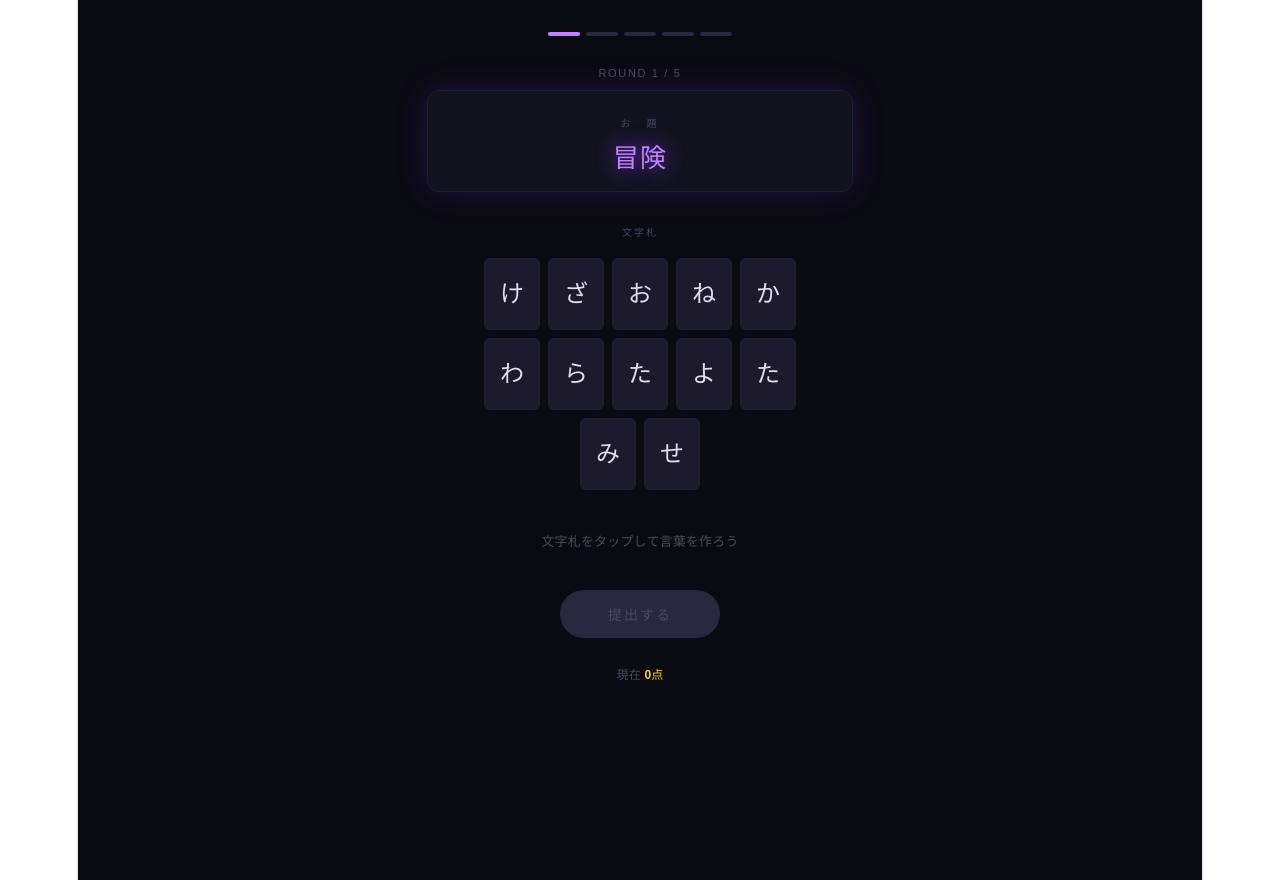
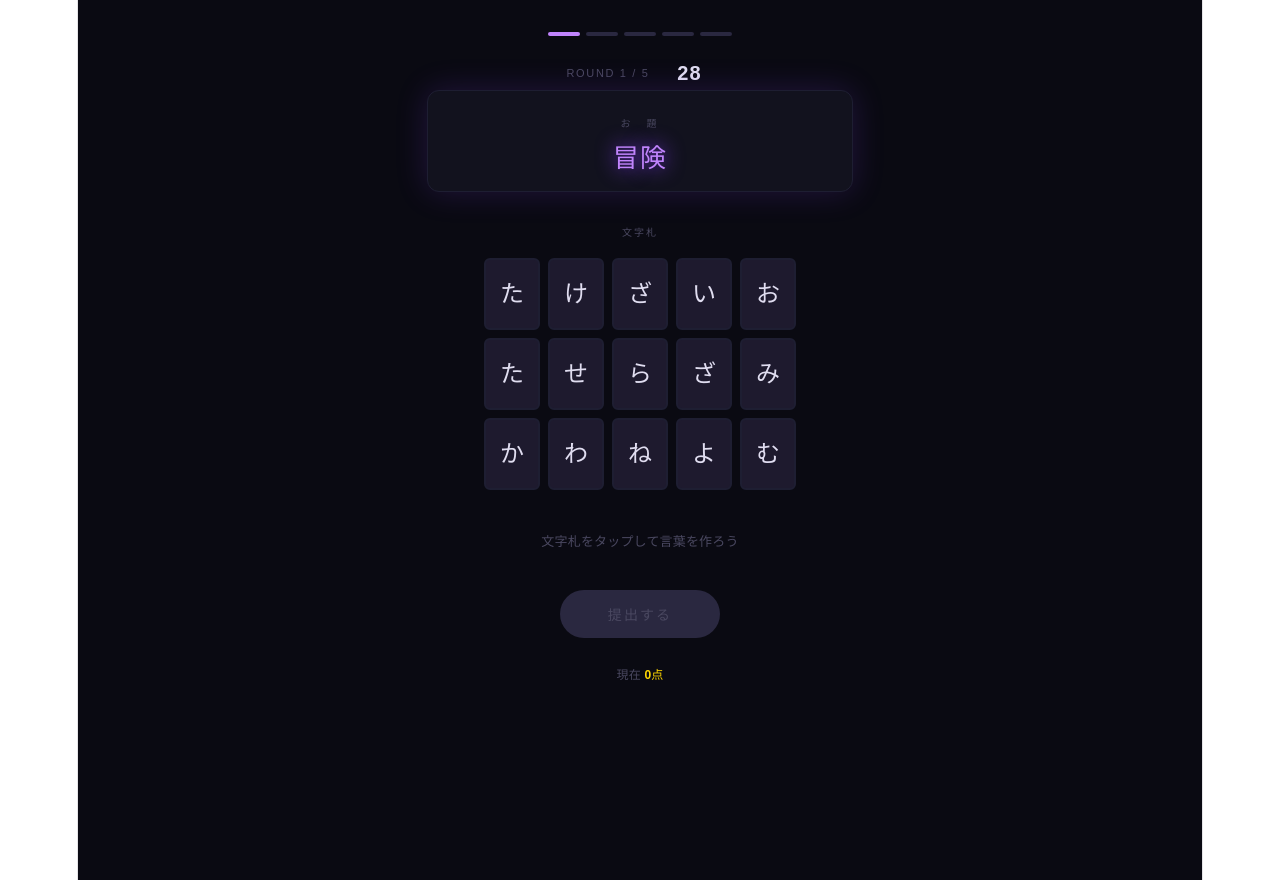
Before and after one commit to keisukefuruta-boardboard/mojibiki, a React (Vite) app: page / in a window 1280 px wide. Both pictures are taken after a click on the button "はじめる". Built offline with nearby package versions, Linux system fonts and the light colour scheme.

Commit message:
add ranking and timer

```diff
--- a/src/App.jsx
+++ b/src/App.jsx
@@ -1,4 +1,4 @@
-import { useState, useEffect, useRef } from "react";
+import React, { useState, useEffect, useRef } from "react";
 
 // ひらがな文字札プール（頻度重み付き）
 const POOL = [
@@ -21,7 +21,7 @@ const POOL = [
 ];
 
 const TOTAL_ROUNDS = 5;
-const HAND_SIZE = 12;
+const HAND_SIZE = 15;
 
 function shuffle(arr) {
   const a = [...arr];
@@ -164,19 +164,19 @@ async function judgeWord(word, theme) {
   return localJudgeWord(word, theme);
 }
 
-// スコア計算：関連度 × 文字数ボーナス
+// スコア計算：最大100点。関連度がそのままベース、文字数ボーナスで上限100
 function calcScore(apiScore, wordLength) {
-  const lengthBonus = wordLength >= 6 ? 2.0 : wordLength >= 5 ? 1.5 : wordLength >= 4 ? 1.2 : 1.0;
-  return Math.round(apiScore * lengthBonus);
+  const lengthBonus = wordLength >= 6 ? 1.3 : wordLength >= 5 ? 1.15 : wordLength >= 4 ? 1.05 : 1.0;
+  return Math.min(100, Math.round(apiScore * lengthBonus));
 }
 
 // スコアに応じた評価ラベル
 function getScoreLabel(score) {
-  if (score >= 150) return { label: "神業！", color: "#ffd700" };
-  if (score >= 120) return { label: "すごい！", color: "#ff9500" };
-  if (score >= 90)  return { label: "いい感じ", color: "#34c759" };
-  if (score >= 60)  return { label: "まあまあ", color: "#5ac8fa" };
-  if (score >= 30)  return { label: "惜しい…", color: "#8e8e93" };
+  if (score >= 90) return { label: "神業！", color: "#ffd700" };
+  if (score >= 75) return { label: "すごい！", color: "#ff9500" };
+  if (score >= 55) return { label: "いい感じ", color: "#34c759" };
+  if (score >= 35) return { label: "まあまあ", color: "#5ac8fa" };
+  if (score >= 15) return { label: "惜しい…", color: "#8e8e93" };
   return { label: "関係ない", color: "#636366" };
 }
 
@@ -198,6 +198,30 @@ const C = {
   dim: "#2a2840",
 };
 
+// ランキング管理
+const RANKING_KEY = "mojibiki_ranking";
+const MAX_RANKING = 10;
+
+function loadRanking() {
+  try {
+    return JSON.parse(localStorage.getItem(RANKING_KEY) || "[]");
+  } catch { return []; }
+}
+
+function saveRanking(score, rank) {
+  const ranking = loadRanking();
+  const entry = {
+    score,
+    rank: rank.label,
+    date: new Date().toLocaleDateString("ja-JP", { month: "numeric", day: "numeric", hour: "2-digit", minute: "2-digit" }),
+  };
+  const newRanking = [...ranking, entry]
+    .sort((a, b) => b.score - a.score)
+    .slice(0, MAX_RANKING);
+  localStorage.setItem(RANKING_KEY, JSON.stringify(newRanking));
+  return newRanking;
+}
+
 export default function KotobaGame() {
   const [screen, setScreen] = useState("title"); // title | playing | roundResult | final
   const [round, setRound] = useState(1);
@@ -210,6 +234,10 @@ export default function KotobaGame() {
   const [history, setHistory] = useState([]);
   const [loadingTheme, setLoadingTheme] = useState(false);
   const [usedThemes, setUsedThemes] = useState([]);
+  const [timeLeft, setTimeLeft] = useState(30);
+  const timerRef = React.useRef(null);
+  const [ranking, setRanking] = useState([]);
+  const [finalTab, setFinalTab] = useState("result"); // result | ranking
 
   async function startGame() {
     setTotalScore(0);
@@ -224,7 +252,8 @@ export default function KotobaGame() {
     setLoadingTheme(true);
     setSelected([]);
     setRoundResult(null);
-    // 使用済みテーマを避けて選ぶ
+    setTimeLeft(30);
+    if (timerRef.current) clearInterval(timerRef.current);
     const used = currentUsedThemes ?? usedThemes;
     const t = pickTheme(used);
     setTheme(t);
@@ -245,6 +274,7 @@ export default function KotobaGame() {
 
   async function submitWord() {
     if (selected.length < 3 || submitting) return;
+    if (timerRef.current) clearInterval(timerRef.current);
     setSubmitting(true);
     try {
       const result = await judgeWord(selectedWord, theme);
@@ -285,6 +315,45 @@ export default function KotobaGame() {
       setSubmitting(false);
     }
   }
+
+  // タイマー制御
+  useEffect(() => {
+    if (screen !== "playing" || loadingTheme || submitting) return;
+    if (timerRef.current) clearInterval(timerRef.current);
+    timerRef.current = setInterval(() => {
+      setTimeLeft(prev => {
+        if (prev <= 1) {
+          clearInterval(timerRef.current);
+          // 時間切れ → 無回答で0点
+          const themeWords = THEME_KEYWORDS[theme] || [];
+          const handStr = hand.join("");
+          const bestAnswer = themeWords
+            .filter(w => [...w].every(() => true) && (() => {
+              const handArr = [...handStr];
+              return [...w].every(ch => {
+                const idx = handArr.indexOf(ch);
+                if (idx === -1) return false;
+                handArr.splice(idx, 1);
+                return true;
+              });
+            })())
+            .sort((a, b) => b.length - a.length)[0] || null;
+          const entry = {
+            round, theme, word: "（無回答）",
+            valid: false, apiScore: 0, score: 0,
+            comment: "時間切れ！次は早めに！",
+            wordLength: 0, hand: [...hand], bestAnswer,
+          };
+          setRoundResult(entry);
+          setHistory(prev2 => [...prev2, entry]);
+          setScreen("roundResult");
+          return 0;
+        }
+        return prev - 1;
+      });
+    }, 1000);
+    return () => clearInterval(timerRef.current);
+  }, [screen, loadingTheme, submitting, theme]);
 
   async function nextRound() {
     if (round >= TOTAL_ROUNDS) {
@@ -394,8 +463,20 @@ export default function KotobaGame() {
           ))}
         </div>
 
-        <div style={{ fontSize: "11px", color: C.muted, marginBottom: "4px", letterSpacing: "0.15em" }}>
-          ROUND {round} / {TOTAL_ROUNDS}
+        <div style={{ display: "flex", alignItems: "center", gap: "16px", marginBottom: "4px" }}>
+          <div style={{ fontSize: "11px", color: C.muted, letterSpacing: "0.15em" }}>
+            ROUND {round} / {TOTAL_ROUNDS}
+          </div>
+          <div style={{
+            fontSize: "20px", fontWeight: "900",
+            color: timeLeft <= 10 ? C.red : timeLeft <= 20 ? C.gold : C.text,
+            letterSpacing: "0.05em",
+            textShadow: timeLeft <= 10 ? `0 0 12px ${C.red}` : "none",
+            transition: "color 0.3s",
+            minWidth: "48px", textAlign: "center",
+          }}>
+            {timeLeft}
+          </div>
         </div>
 
         {/* お題 */}
@@ -647,11 +728,20 @@ export default function KotobaGame() {
     const avg = Math.round(totalScore / TOTAL_ROUNDS);
     const best = history.reduce((a, b) => a.score > b.score ? a : b, history[0]);
     const rank =
-      totalScore >= 600 ? { label: "語彙の神", emoji: "👑" } :
-      totalScore >= 450 ? { label: "言葉の達人", emoji: "🏆" } :
-      totalScore >= 300 ? { label: "なかなかの腕前", emoji: "⭐" } :
+      totalScore >= 450 ? { label: "語彙の神", emoji: "👑" } :
+      totalScore >= 350 ? { label: "言葉の達人", emoji: "🏆" } :
+      totalScore >= 250 ? { label: "なかなかの腕前", emoji: "⭐" } :
       totalScore >= 150 ? { label: "まだまだこれから", emoji: "📚" } :
       { label: "語彙力を鍛えよう", emoji: "🌱" };
+
+    // ランキング保存（初回のみ）
+    React.useEffect(() => {
+      const newRanking = saveRanking(totalScore, rank);
+      setRanking(newRanking);
+      setFinalTab("result");
+    }, []);
+
+    const myRankPosition = ranking.findIndex(r => r.score === totalScore) + 1;
 
     return (
       <div style={{
@@ -665,7 +755,7 @@ export default function KotobaGame() {
       }}>
         <div style={{ width: "100%", maxWidth: "360px", animation: "fadeUp 0.5s ease" }}>
 
-          <div style={{ textAlign: "center", marginBottom: "28px" }}>
+          <div style={{ textAlign: "center", marginBottom: "20px" }}>
             <div style={{ fontSize: "40px", marginBottom: "8px" }}>{rank.emoji}</div>
             <div style={{ fontSize: "20px", fontWeight: "bold", color: C.accent, marginBottom: "4px" }}>
               {rank.label}
@@ -677,6 +767,24 @@ export default function KotobaGame() {
               {totalScore}
             </div>
             <div style={{ fontSize: "12px", color: C.muted }}>点 (平均 {avg}点/ラウンド)</div>
+            {myRankPosition > 0 && (
+              <div style={{ fontSize: "12px", color: C.accent, marginTop: "4px" }}>
+                このデバイスで {myRankPosition}位！
+              </div>
+            )}
+          </div>
+
+          {/* タブ切り替え */}
+          <div style={{ display: "flex", gap: "0", marginBottom: "16px", border: `1px solid ${C.cardBorder}`, borderRadius: "8px", overflow: "hidden" }}>
+            {[["result", "結果"], ["ranking", "ランキング"]].map(([tab, label]) => (
+              <button key={tab} onClick={() => setFinalTab(tab)} style={{
+                flex: 1, padding: "10px",
+                background: finalTab === tab ? C.accentDark : "transparent",
+                color: finalTab === tab ? "#fff" : C.muted,
+                border: "none", cursor: "pointer",
+                fontFamily: "inherit", fontSize: "12px", letterSpacing: "0.1em",
+              }}>{label}</button>
+            ))}
           </div>
 
           {/* 履歴 */}
@@ -738,6 +846,47 @@ export default function KotobaGame() {
             </div>
           )}
 
+          {/* ランキング表示 */}
+          {finalTab === "ranking" && (
+            <div style={{
+              background: C.card, border: `1px solid ${C.cardBorder}`,
+              borderRadius: "12px", padding: "16px 20px", marginBottom: "20px",
+            }}>
+              <div style={{ fontSize: "10px", color: C.muted, letterSpacing: "0.2em", marginBottom: "12px" }}>
+                このデバイスのランキング TOP{MAX_RANKING}
+              </div>
+              {ranking.length === 0 ? (
+                <div style={{ fontSize: "12px", color: C.muted, textAlign: "center", padding: "12px" }}>
+                  まだ記録がありません
+                </div>
+              ) : ranking.map((r, i) => (
+                <div key={i} style={{
+                  display: "flex", alignItems: "center", gap: "12px",
+                  padding: "8px 0",
+                  borderBottom: i < ranking.length - 1 ? `1px solid ${C.dim}` : "none",
+                  background: r.score === totalScore && i === myRankPosition - 1 ? "#1a1a2e" : "transparent",
+                  borderRadius: "4px", paddingLeft: "4px",
+                }}>
+                  <div style={{
+                    width: "24px", fontSize: "14px", fontWeight: "900", textAlign: "center",
+                    color: i === 0 ? C.gold : i === 1 ? "#c0c0c0" : i === 2 ? "#cd7f32" : C.muted,
+                  }}>
+                    {i === 0 ? "🥇" : i === 1 ? "🥈" : i === 2 ? "🥉" : `${i + 1}`}
+                  </div>
+                  <div style={{ flex: 1 }}>
+                    <div style={{ fontSize: "16px", fontWeight: "900", color: i < 3 ? C.text : C.muted }}>
+                      {r.score}<span style={{ fontSize: "10px", marginLeft: "2px" }}>点</span>
+                    </div>
+                    <div style={{ fontSize: "9px", color: C.muted }}>{r.date} · {r.rank}</div>
+                  </div>
+                  {r.score === totalScore && i === myRankPosition - 1 && (
+                    <div style={{ fontSize: "10px", color: C.accent }}>← 今回</div>
+                  )}
+                </div>
+              ))}
+            </div>
+          )}
+
           <button
             onClick={() => { setScreen("title"); }}
             style={{
```
